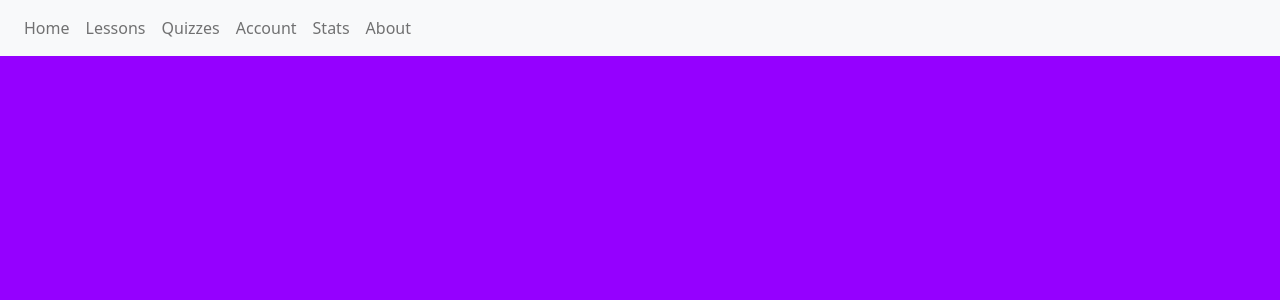
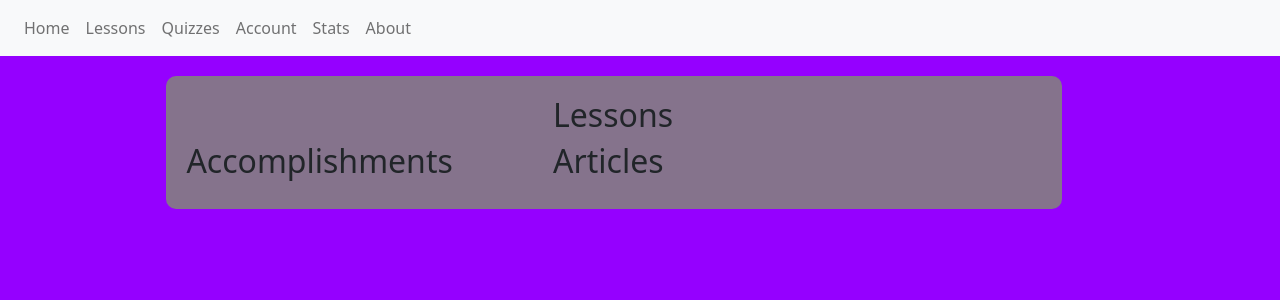
Before and after one commit to jbasquez/projectHomebase, a React (Create React App) app in the folder project-homebase/: page /unit1 in a window 1280 px wide. Shown: the top 300 px of the page. Built offline with nearby package versions, Linux system fonts and the light colour scheme.

Commit message:
added in new json url for unit1 created unit1 page and switch command for it

```diff
--- a/project-homebase/src/App.js
+++ b/project-homebase/src/App.js
@@ -6,6 +6,7 @@ import Welcome from "./components/welcome";
 import About from "./pages/about";
 import "../src/css/home.css";
 import Lessons from "../src/pages/lessonpg";
+import Unit1 from "../src/components/unit";
 
 function App() {
     return (
@@ -17,6 +18,7 @@ function App() {
               <Route exact path={"/welcome"} component={Welcome} />
               <Route exact path={"/about"} component={About} />
               <Route exact path={"/lessons"} component={Lessons} />
+              <Route exact path={"/unit1"} component={Unit1} />
             </Switch>
           </Router>
       </div>
--- /dev/null
+++ b/project-homebase/src/components/unit.js
@@ -0,0 +1,27 @@
+import React from 'react';
+
+function Unit1() {
+    return (
+      <div>
+        <div className="homeBox">
+        <div className="row">
+          <div className="col-lg-5 col-md-5 col-sm-5 col-xs-12">
+          </div>
+          <div className="col-lg-5 col-md-5 col-sm-5 col-xs-12">
+            <h2>Lessons</h2>
+          </div>
+        </div>
+        <div className="row">
+          <div className="col-lg-5 col-md-5 col-sm-12 col-xs-12">
+            <h2>Accomplishments</h2>
+          </div>
+          <div className="col-lg-5 col-md-5 col-sm-12 col-xs-12">
+            <h2>Articles</h2>
+          </div>
+        </div>
+        </div>
+      </div>
+    );
+  }
+
+  export default Unit1;
--- a/project-homebase/src/lesson.json
+++ b/project-homebase/src/lesson.json
@@ -5,7 +5,7 @@
         "about": "enter short about here",
         "image": "enter.link.her",
         "time":"15min",
-        "start":"https://www.yahoo.com/"
+        "start":"/unit1"
     },
     {
         "id": 2,
```
